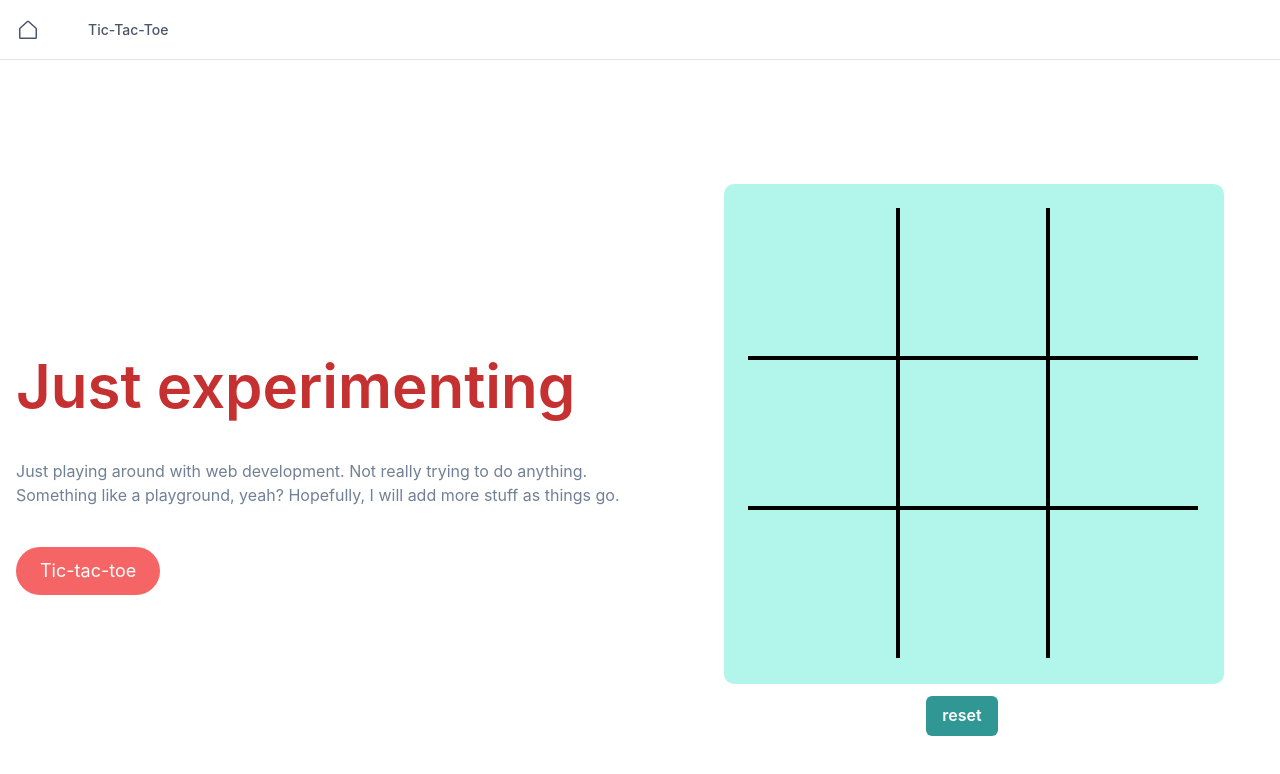
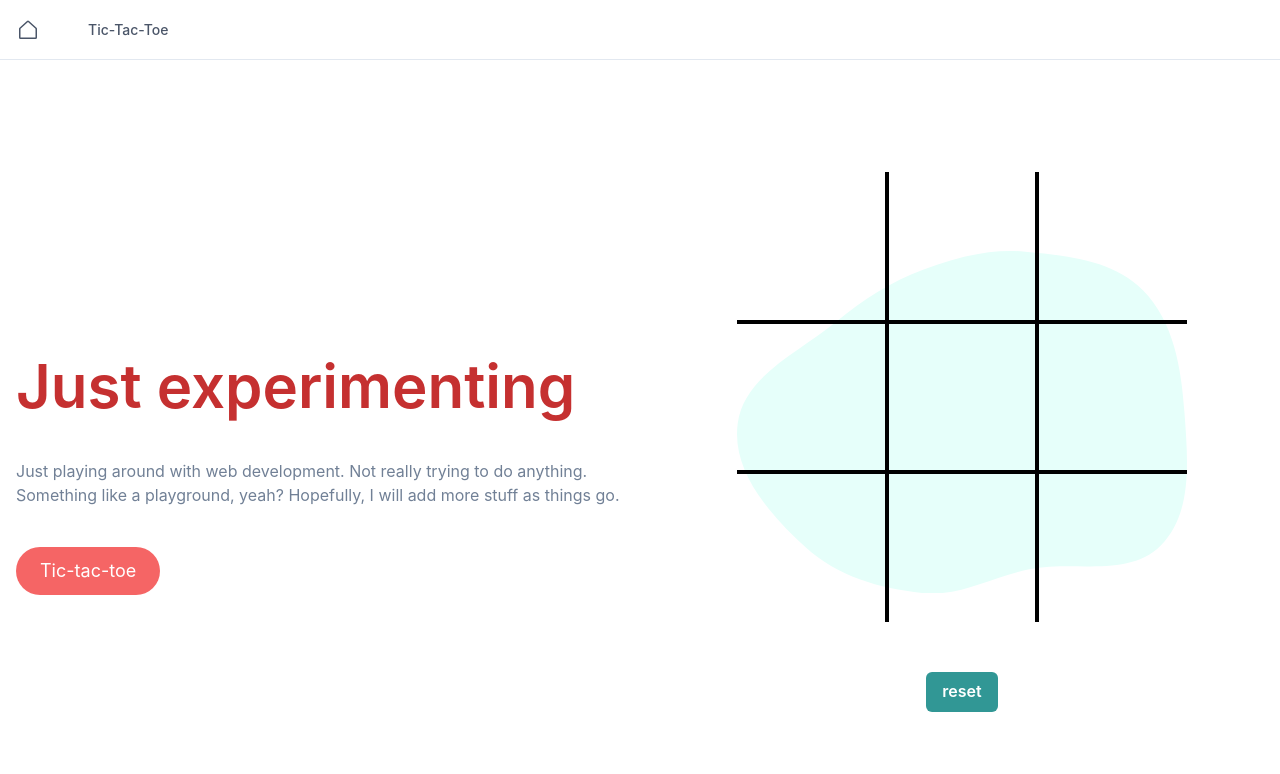
Before and after one commit to hihithisisme/react-sandbox, a Next.js app: page / in a window 1280 px wide. Shown: the top 774 px of the page. Built offline with nearby package versions, Linux system fonts and the light colour scheme.

Commit message:
use blob as bg introduced fade out for draw

```diff
--- /dev/null
+++ b/components/Blob.tsx
@@ -0,0 +1,25 @@
+import { Icon, IconProps } from '@chakra-ui/react';
+
+export const Blob = (props: IconProps) => {
+    return (
+        <Icon
+            boxSize={'100%'}
+            // position={'absolute'}
+            // top={'-110%'}
+            // left={0}
+            // zIndex={-1}
+            color={'teal.50'}
+            viewBox="0 0 578 440"
+            // fill="none"
+            xmlns="http://www.w3.org/2000/svg"
+            {...props}
+        >
+            <path
+                fillRule="evenodd"
+                clipRule="evenodd"
+                d="M239.184 439.443c-55.13-5.419-110.241-21.365-151.074-58.767C42.307 338.722-7.478 282.729.938 221.217c8.433-61.644 78.896-91.048 126.871-130.712 34.337-28.388 70.198-51.348 112.004-66.78C282.34 8.024 325.382-3.369 370.518.904c54.019 5.115 112.774 10.886 150.881 49.482 39.916 40.427 49.421 100.753 53.385 157.402 4.13 59.015 11.255 128.44-30.444 170.44-41.383 41.683-111.6 19.106-169.213 30.663-46.68 9.364-88.56 35.21-135.943 30.551z"
+                fill="currentColor"
+            />
+        </Icon>
+    );
+};
--- a/components/CTAWithHero.tsx
+++ b/components/CTAWithHero.tsx
@@ -3,8 +3,6 @@ import {
     Container,
     Flex,
     Heading,
-    Icon,
-    IconProps,
     LinkBox,
     LinkOverlay,
     Stack,
@@ -110,6 +108,7 @@ function HeroComponent() {
     return (
         // On creating a squared element with dynamic width
         // https://stackoverflow.com/a/13625843
+        <>
             <Flex
                 // bgColor={'teal.100'}
                 // borderRadius={'10px'}
@@ -120,6 +119,7 @@ function HeroComponent() {
             >
                 <TicTacToe />
             </Flex>
+        </>
 
         // <>
         //     <Blob
@@ -153,22 +153,3 @@ function HeroComponent() {
         // </>
     );
 }
-
-export const Blob = (props: IconProps) => {
-    return (
-        <Icon
-            width={'100%'}
-            viewBox="0 0 578 440"
-            fill="none"
-            xmlns="http://www.w3.org/2000/svg"
-            {...props}
-        >
-            <path
-                fillRule="evenodd"
-                clipRule="evenodd"
-                d="M239.184 439.443c-55.13-5.419-110.241-21.365-151.074-58.767C42.307 338.722-7.478 282.729.938 221.217c8.433-61.644 78.896-91.048 126.871-130.712 34.337-28.388 70.198-51.348 112.004-66.78C282.34 8.024 325.382-3.369 370.518.904c54.019 5.115 112.774 10.886 150.881 49.482 39.916 40.427 49.421 100.753 53.385 157.402 4.13 59.015 11.255 128.44-30.444 170.44-41.383 41.683-111.6 19.106-169.213 30.663-46.68 9.364-88.56 35.21-135.943 30.551z"
-                fill="currentColor"
-            />
-        </Icon>
-    );
-};
--- a/components/tictactoe/Board.tsx
+++ b/components/tictactoe/Board.tsx
@@ -1,13 +1,22 @@
 import { Grid } from '@chakra-ui/react';
-import { getWinningLine, IGame } from './game';
+import { getWinningLine, IGame, isEndOfGame } from './game';
 import dynamic from 'next/dynamic';
 import { boardSize } from './TicTacToe';
 
 export default function Board(props: IBoardProps): JSX.Element {
     const gameSize = props.squares.length ** 0.5;
-    const winningLine = getWinningLine(props);
-    if (winningLine) {
-        console.log(winningLine);
+
+    function shouldHighlightSquare(i: number): boolean {
+        if (isEndOfGame(props)) {
+            const winningLine = getWinningLine(props);
+            if (winningLine) {
+                return winningLine.includes(i);
+            } else {
+                return false;
+            }
+        }
+
+        return true;
     }
 
     return (
@@ -26,7 +35,7 @@ export default function Board(props: IBoardProps): JSX.Element {
                     index={i}
                     gameSize={gameSize}
                     value={props.squares[i]}
-                    highlight={winningLine ? winningLine.includes(i) : true}
+                    highlight={shouldHighlightSquare(i)}
                     handleClick={() => props.handleClick(i)}
                     key={i}
                 />
--- a/components/tictactoe/Square.tsx
+++ b/components/tictactoe/Square.tsx
@@ -27,10 +27,13 @@ export default function Square(props: ISquareProps): JSX.Element {
 
     return (
         <GridItem
+            className={`sq-${props.index}`}
             onClick={props.handleClick}
             boxSize={squareSize}
             rowSpan={1}
             colSpan={1}
+            rowStart={~~(props.index / props.gameSize) + 1}
+            colStart={(props.index % props.gameSize) + 1}
             borderBottom={
                 isBottomEdge(props.index, props.gameSize)
                     ? 'transparent'
--- a/components/tictactoe/TicTacToe.tsx
+++ b/components/tictactoe/TicTacToe.tsx
@@ -1,7 +1,8 @@
-import { Box, Button, Flex } from '@chakra-ui/react';
+import { Box, Button, Grid, GridItem } from '@chakra-ui/react';
 import { useState } from 'react';
 import Board from './Board';
-import { getWinningLine, newGame } from './game';
+import { isNotAllowedToPlay, newGame, otherPlayerSign } from './game';
+import { Blob } from '../Blob';
 
 const baseSize = 300;
 export const boardSize = { base: `${baseSize}px`, md: `${baseSize * 1.5}px` };
@@ -22,31 +23,46 @@ function TicTacToe() {
     const [game, setGame] = useState(newGame(gameSize, isPlayerFirst));
 
     function handleClick(i: number): void {
-        const squares = game.squares.slice();
-        if (squares[i] || getWinningLine(game)) {
+        if (isNotAllowedToPlay(game, i)) {
             return;
         }
 
-        squares[i] = game.isPlayerNext ? 'X' : 'O';
+        const squares = game.squares.slice();
+        squares[i] = game.isPlayerNext
+            ? game.playerSign
+            : otherPlayerSign(game);
         setGame({
+            ...game,
             squares,
             isPlayerNext: !game.isPlayerNext,
         });
     }
 
     return (
-        <Box textAlign={'center'} boxSize={paddedBoardSize}>
+        <Box textAlign={'center'}>
             {/*<StatusHeader squares={game.squares} isXNext={game.isXNext} />*/}
-            <Flex
+            <Grid
+                templateRows={'1fr'}
+                alignItems={'center'}
                 justifyItems={'center'}
-                p={6}
-                m={3}
-                bgColor={'teal.100'}
-                borderRadius={'10px'}
-                boxSize={'100%'}
+                templateColumns={'1fr'}
+                boxSize={paddedBoardSize}
             >
-                <Board {...game} handleClick={(i: number) => handleClick(i)} />
-            </Flex>
+                <GridItem rowStart={1} colStart={1}>
+                    <Blob boxSize={'150%'} ml={'-25%'} />
+                </GridItem>
+                <GridItem
+                    justifyItems={'center'}
+                    rowStart={1}
+                    colStart={1}
+                    boxSize={'100%'}
+                >
+                    <Board
+                        {...game}
+                        handleClick={(i: number) => handleClick(i)}
+                    />
+                </GridItem>
+            </Grid>
 
             <Button
                 // variant="contained"
--- a/components/tictactoe/game.ts
+++ b/components/tictactoe/game.ts
@@ -1,12 +1,14 @@
 export interface IGame {
     squares: Array<string | null>;
     isPlayerNext: boolean;
+    playerSign: string;
 }
 
 export function newGame(gameSize: number, isPlayerFirst: boolean): IGame {
     return {
         squares: Array(gameSize ** 2).fill(null),
         isPlayerNext: isPlayerFirst,
+        playerSign: Math.random() < 0.5 ? 'X' : 'O',
     };
 }
 
@@ -79,3 +81,17 @@ export function evaluate(game: IGame, playerSign: string): number {
         return -1;
     }
 }
+
+export function isNotAllowedToPlay(game: IGame, index: number) {
+    return game.squares.slice()[index] || getWinningLine(game);
+}
+
+export function otherPlayerSign(game: IGame): string {
+    return game.playerSign === 'X' ? 'O' : 'X';
+}
+
+export function isEndOfGame(game: IGame) {
+    return (
+        game.squares.every((value) => value !== null) || getWinningLine(game)
+    );
+}
```
Lines whose indentation alone changed are shown as unchanged.
